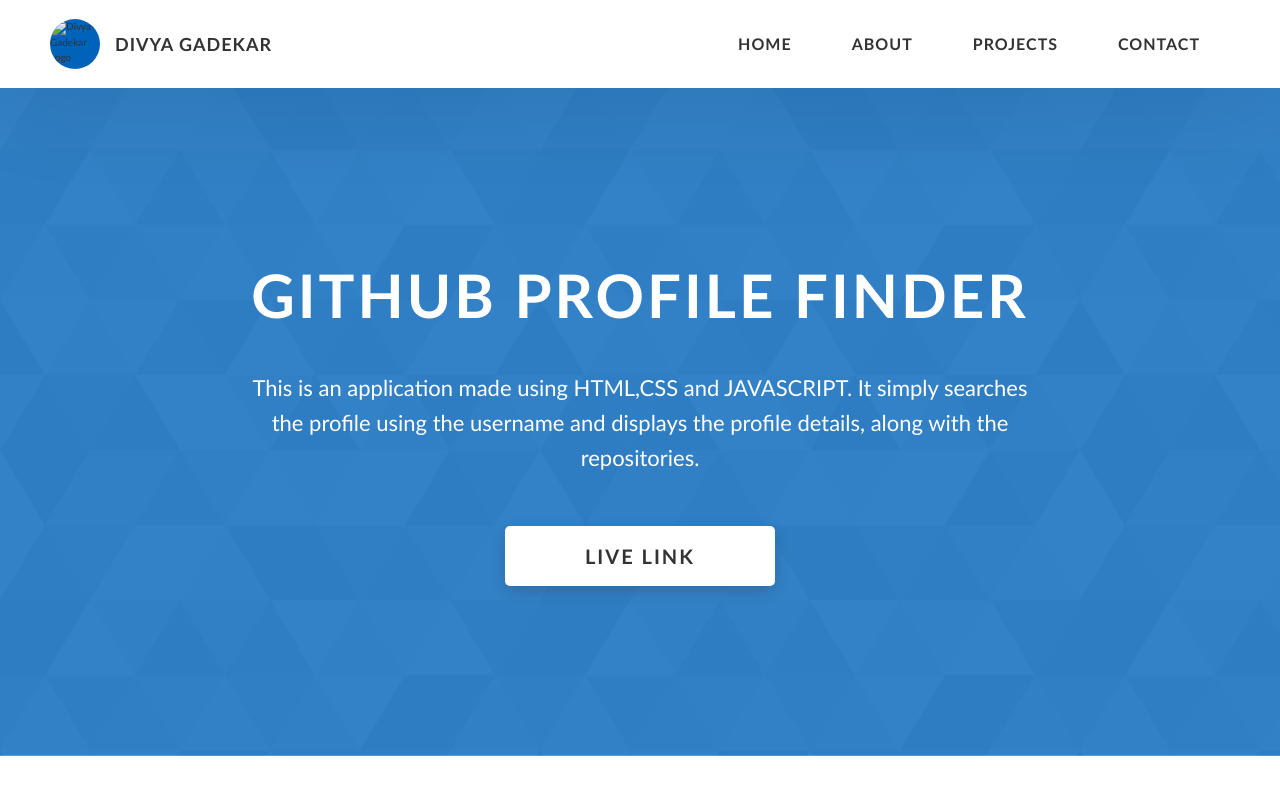
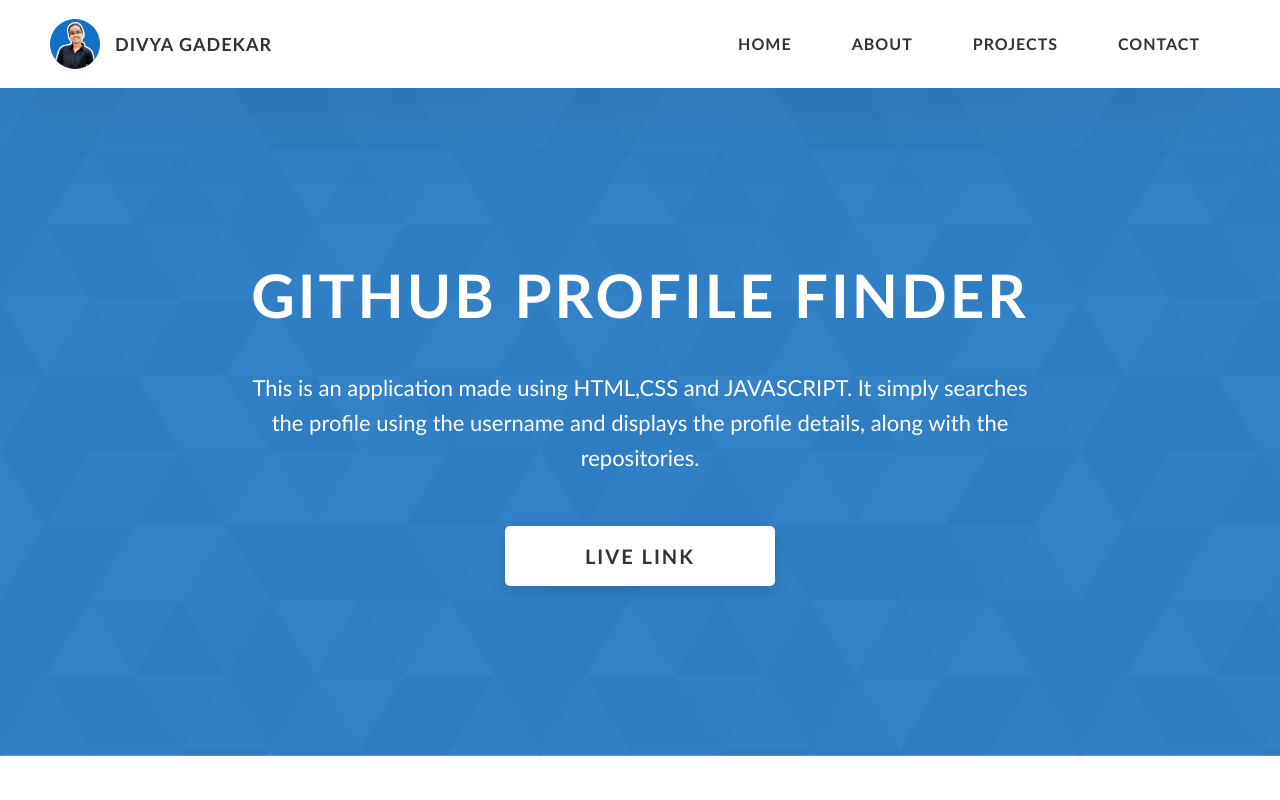
Before and after one commit to divya-gadekar28/My-Portfolio, a website: page project-1.html in a window 1280 px wide. Shown: the top 800 px of the page. Drawn offline with Linux system fonts and the light colour scheme.

Commit message:
Update project-1.html

```diff
--- a/project-1.html
+++ b/project-1.html
@@ -22,7 +22,7 @@
         <div class="header__logo-container">
           <div class="header__logo-img-cont">
             <img
-              src="./assets/jpeg/profile.jpeg"
+              src="./assets/jpeg/profile.jpg"
               alt="Divya Gadekar Logo Image"
               class="header__logo-img"
             />
```
